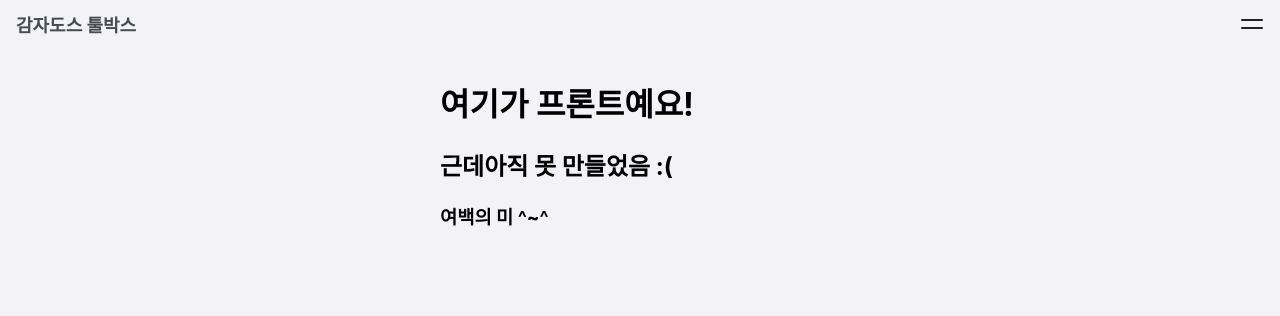
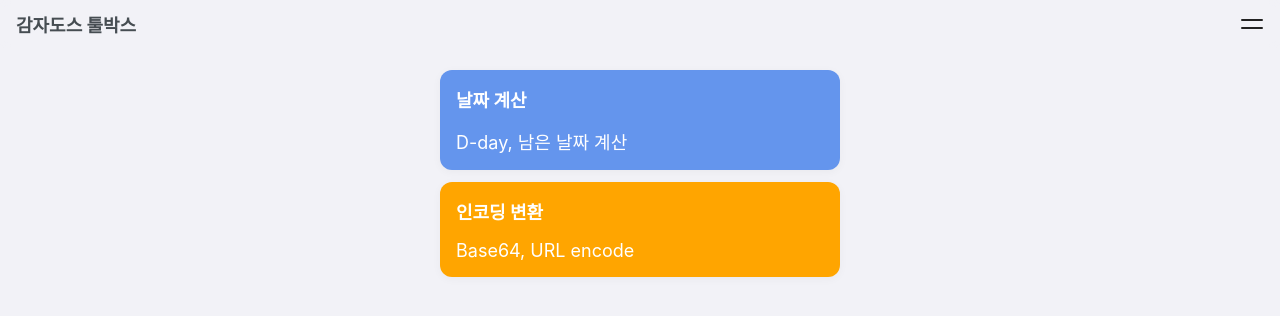
Before and after one commit to potados99/toolbox, a React (Create React App) app: page / in a window 1280 px wide. Shown: the top 316 px of the page. Built offline with nearby package versions, Linux system fonts and the light colour scheme.

Commit message:
feat: 프론트 페이지 급조,,

```diff
--- /dev/null
+++ b/src/components/card/CardBody.tsx
@@ -0,0 +1,15 @@
+import styled from "styled-components";
+import React from "react";
+import { BasicHTMLProps } from "../../common/types";
+import { bottomMargin, horizontalMargin, primaryText } from "../../common/styles";
+
+export default function CardBody({ children, ...rest }: BasicHTMLProps) {
+  return <Title {...rest}>{children}</Title>;
+}
+
+const Title = styled.div`
+  ${primaryText}
+
+  ${horizontalMargin}
+  ${bottomMargin}
+`;
--- a/src/features/Home.tsx
+++ b/src/features/Home.tsx
@@ -1,9 +1,43 @@
+import Card from "../components/card/Card";
+import styled from "styled-components";
+import CardBody from "../components/card/CardBody";
+import CardTitle from "../components/card/CardTitle";
+import { NavLink } from "react-router-dom";
+import { noListStyle, noTouchEffect } from "../common/styles";
+
 export default function Home() {
   return (
     <>
-      <h1>여기가 프론트예요!</h1>
-      <h2>근데아직 못 만들었음 :(</h2>
-      <h3>여백의 미 ^~^</h3>
+      <NonStyledNavLink to={"day"}>
+        <FeaturePanel backgroundColor={"cornflowerblue"}>
+          <FeaturePanelTitle color={"white"}>날짜 계산</FeaturePanelTitle>
+          <FeaturePanelBody color={"white"}>D-day, 남은 날짜 계산</FeaturePanelBody>
+        </FeaturePanel>
+      </NonStyledNavLink>
+
+      <NonStyledNavLink to={"encoding"}>
+        <FeaturePanel backgroundColor={"orange"}>
+          <FeaturePanelTitle color={"white"}>인코딩 변환</FeaturePanelTitle>
+          <FeaturePanelBody color={"white"}>Base64, URL encode</FeaturePanelBody>
+        </FeaturePanel>
+      </NonStyledNavLink>
     </>
   );
 }
+
+const NonStyledNavLink = styled(NavLink)`
+  ${noListStyle}
+  ${noTouchEffect}
+`;
+
+const FeaturePanel = styled(Card)<{ backgroundColor: string }>`
+  background: ${({ backgroundColor }) => backgroundColor};
+`;
+
+const FeaturePanelTitle = styled(CardTitle)<{ color: string }>`
+  color: ${({ color }) => color};
+`;
+
+const FeaturePanelBody = styled(CardBody)<{ color: string }>`
+  color: ${({ color }) => color};
+`;
```
